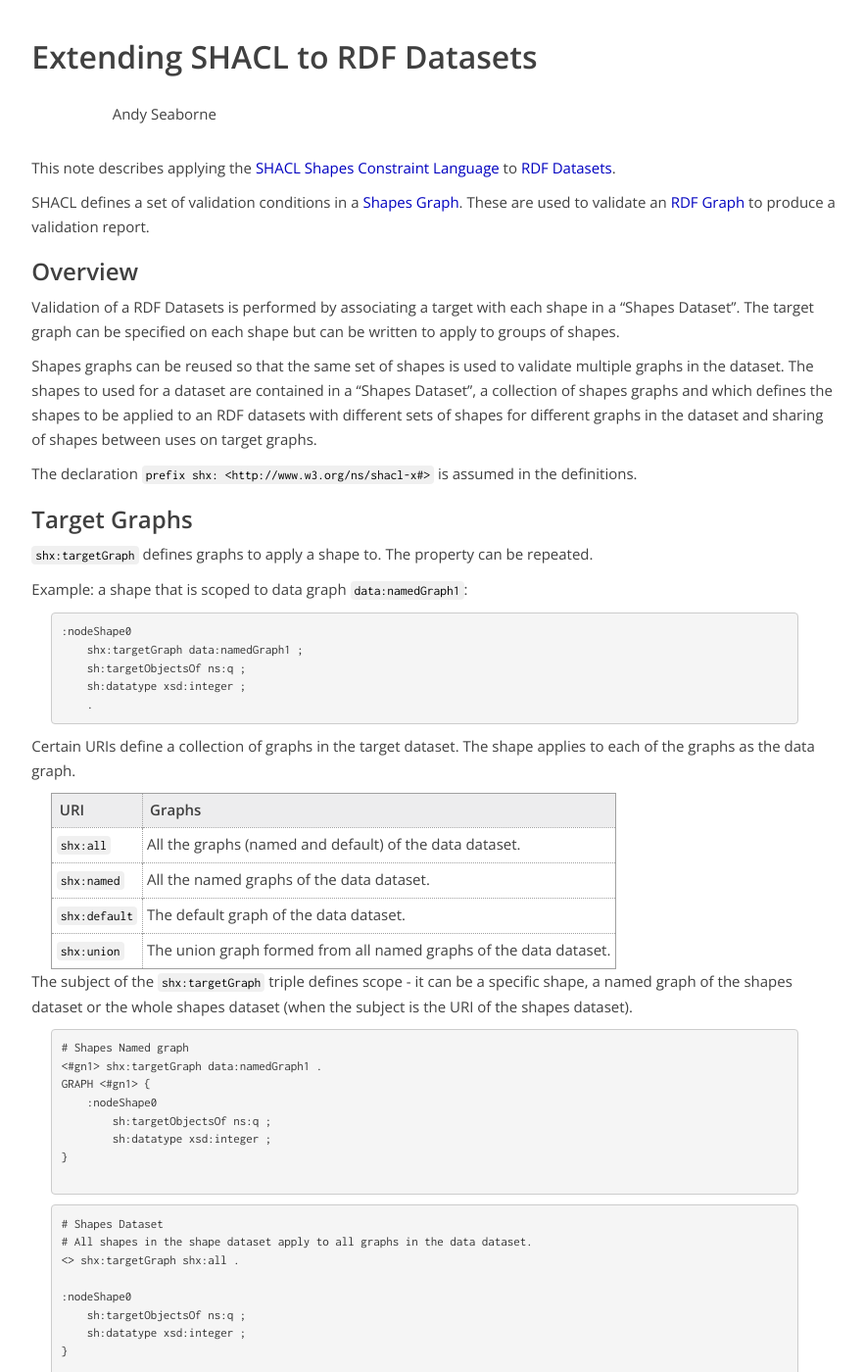
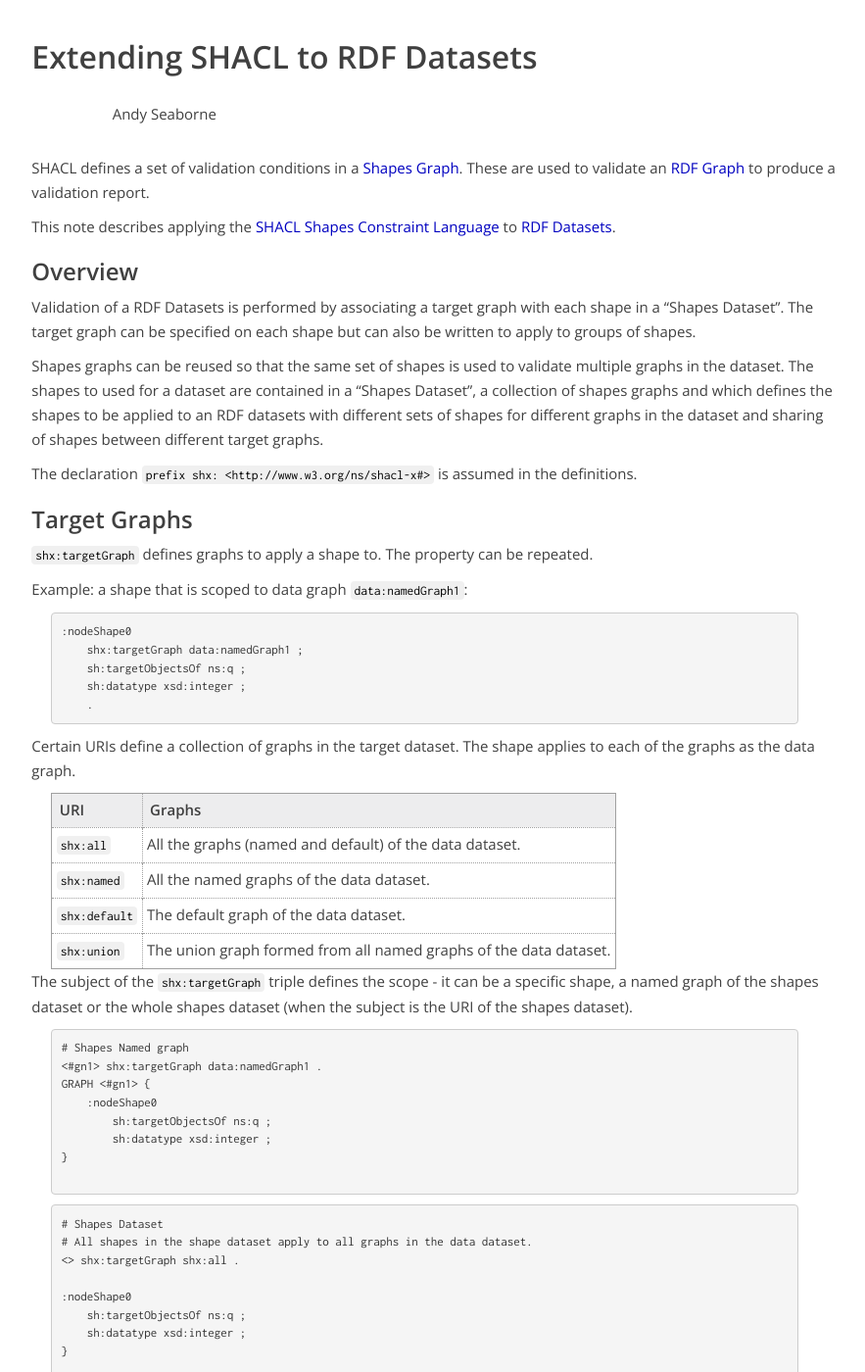
Before and after one commit to afs/afs.github.io, a Jekyll site: the page built from shacl-datasets.md, in a window 1280 px wide and 1400 px high. Shown: the whole window at 98% size, without its empty margins (196-1079 px from the left). Built offline with Jekyll 4.4.1, drawn with Linux system fonts in a browser that asks for light colours; some of the changed text lies outside the part shown.

Commit message:
Editorial

```diff
--- a/shacl-datasets.md
+++ b/shacl-datasets.md
@@ -6,26 +6,26 @@ title: Extending SHACL to RDF Datasets
      <p>Andy Seaborne</p>
 </div>
 
-This note describes applying the
-[SHACL Shapes Constraint Language](https://www.w3.org/TR/shacl/)
-to [RDF Datasets](https://www.w3.org/TR/rdf11-concepts/#section-dataset).
-
 SHACL defines a set of validation conditions in a [Shapes
 Graph](https://www.w3.org/TR/shacl/#shapes-graph). These are used to validate an
 [RDF Graph](https://www.w3.org/TR/rdf11-concepts/#section-rdf-graph) to produce
 a validation report.
 
+This note describes applying the
+[SHACL Shapes Constraint Language](https://www.w3.org/TR/shacl/)
+to [RDF Datasets](https://www.w3.org/TR/rdf11-concepts/#section-dataset).
+
 ## Overview
 
-Validation of a RDF Datasets is performed by associating a target with each
-shape in a "Shapes Dataset". The target graph can be specified on each shape
-but can be written to apply to groups of shapes.
+Validation of a RDF Datasets is performed by associating a target graph with
+each shape in a "Shapes Dataset". The target graph can be specified on each
+shape but can also be written to apply to groups of shapes.
 
 Shapes graphs can be reused so that the same set of shapes is used to validate
 multiple graphs in the dataset. The shapes to used for a dataset are contained
 in a "Shapes Dataset", a collection of shapes graphs and which defines the
 shapes to be applied to an RDF datasets with different sets of shapes for
-different graphs in the dataset and sharing of shapes between uses on target
+different graphs in the dataset and sharing of shapes between different target
 graphs.
 
 The declaration
@@ -56,7 +56,7 @@ applies to each of the graphs as the data graph.
 | `shx:default` | The default graph of the data dataset.  |
 | `shx:union`   | The union graph formed from all named graphs of the data dataset.  |
 
-The subject of the `shx:targetGraph` triple defines scope - it can be a
+The subject of the `shx:targetGraph` triple defines the scope - it can be a
 specific shape, a named graph of the shapes dataset or the whole shapes
 dataset (when the subject is the URI of the shapes dataset).
 
```
Also changed, not shown: other parts of shacl-datasets.md (+5 -5 lines).
